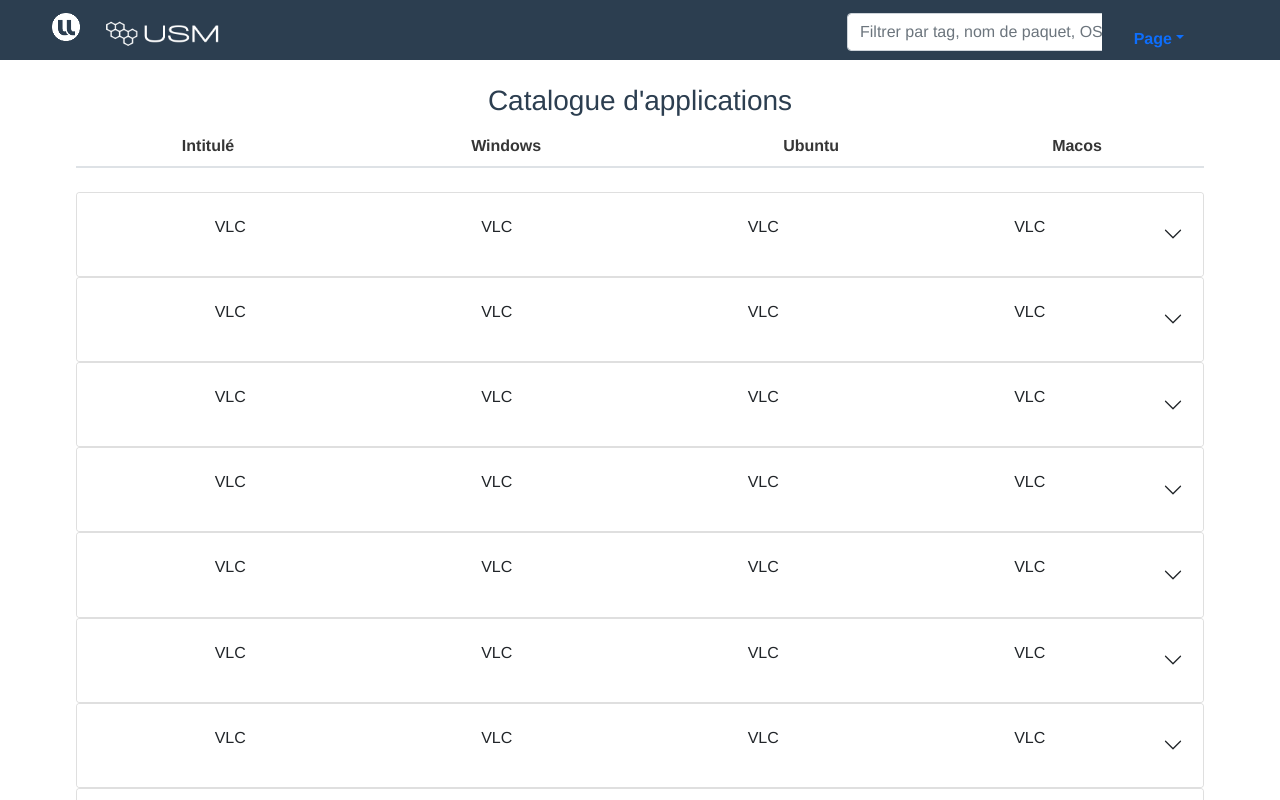
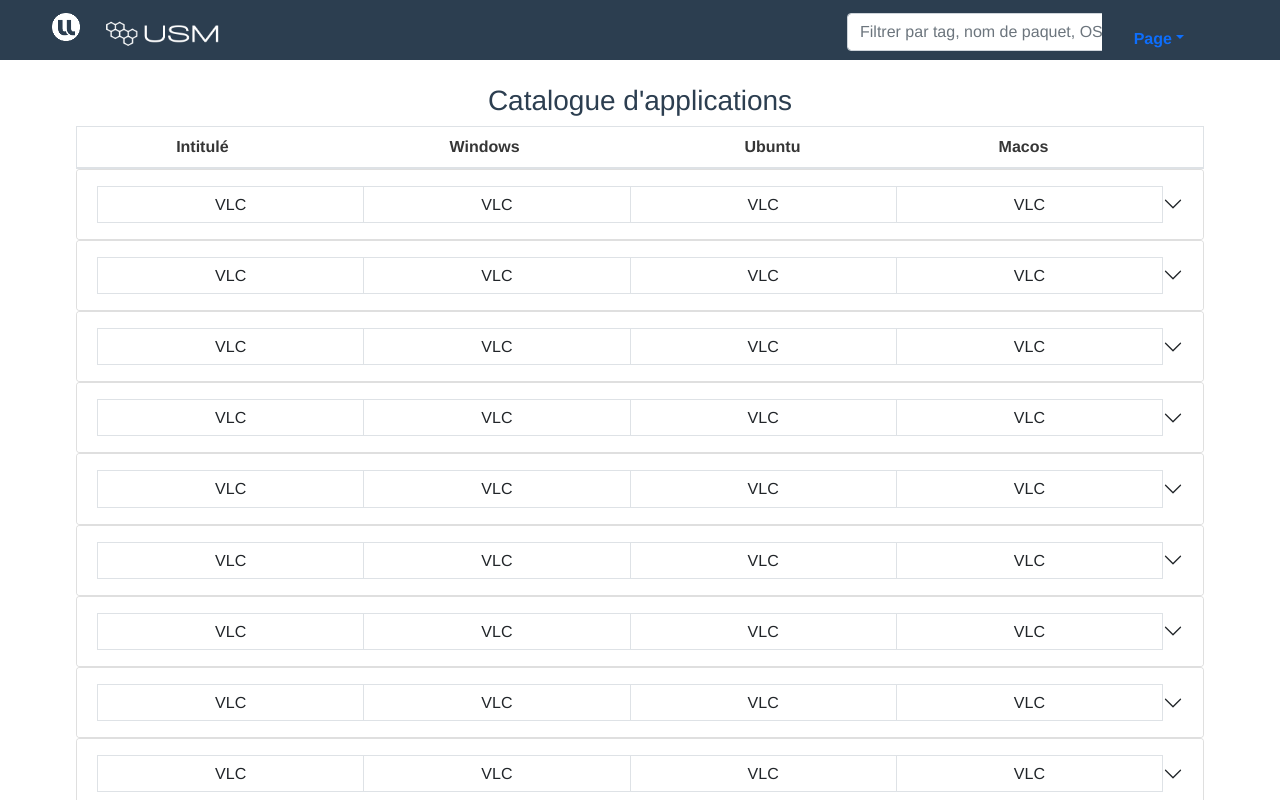
Before and after one commit to acai0/testsBootstrap, a Vue app: page /collapse in a window 1280 px wide. Shown: the top 800 px of the page. Built offline with nearby package versions, Linux system fonts and the light colour scheme.

Commit message:
alignement non réussi

```diff
--- a/public/index.html
+++ b/public/index.html
@@ -38,12 +38,6 @@
       integrity="sha384-MrcW6ZMFYlzcLA8Nl+NtUVF0sA7MsXsP1UyJoMp4YLEuNSfAP+JcXn/tWtIaxVXM"
       crossorigin="anonymous"
     ></script>
-
-    <script
-      src="https://cdn.jsdelivr.net/npm/popper.js@1.16.1/dist/umd/popper.min.js"
-      integrity="sha384-9/reFTGAW83EW2RDu2S0VKaIzap3H66lZH81PoYlFhbGU+6BZp6G7niu735Sk7lN"
-      crossorigin="anonymous"
-    ></script>
   </head>
   <body>
     <div id="app"></div>
--- a/src/views/Collapse.vue
+++ b/src/views/Collapse.vue
@@ -2,14 +2,14 @@
   <div class="container">
     <br />
     <h3>Catalogue d'applications</h3>
-
-    <table class="table">
+    <table class="table table-bordered">
       <thead>
         <tr>
           <th>Intitulé</th>
           <th>Windows</th>
           <th>Ubuntu</th>
           <th>Macos</th>
+          <th></th>
         </tr>
       </thead>
     </table>
@@ -28,7 +28,7 @@
               v-on:click="afficheTab()"
             >
               <!-- <strong>{{ index }} </strong> VLC -->
-              <table class="table table-borderless">
+              <table class="table table-bordered">
                 <tbody>
                   <tr>
                     <td>VLC</td>
@@ -60,9 +60,7 @@
 export default {
   data: function () {
     return {
-      tab: ` <h2>
-      Alice
-      </h2>`,
+      tab: "",
     };
   },
   mounted() {
@@ -83,11 +81,11 @@
                 <td>
                   <i
                     class="bi bi-windows"
-                    v-b-popover.hover.top="'Windows'"
+                    data-bs-toggle="tooltip" data-bs-placement="top" title="Windows"
                   ></i>
                 </td>
-                <td>chrome</td>
-                <td><i class="bi bi-unlock-fill" v-b-popover.hover.top="'Version maintenue'"/>102.0.5005.63</td>
+                <td>vlc</td>
+                <td><i class="bi bi-unlock-fill"  data-bs-toggle="tooltip" data-bs-placement="top" title="Version maintenue"/>102.0.5005.63</td>
                 <td><code>[--param --verbs]</code></td>
                 <td><code>present</code></td>
               </tr>
@@ -96,21 +94,21 @@
                 <td>
                   <i
                     class="bi bi-box2-fill"
-                    v-b-popover.hover.top="'Ubuntu'"
+                     data-bs-toggle="tooltip" data-bs-placement="top" title="Ubuntu/Debian"
                   ></i>
                 </td>
-                <td>chrome</td>
-                <td> <i class="bi bi-arrow-repeat" v-b-popover.hover.top="'Mise à jour automatique'"/>102.0.5005.63</td>
+                <td>vlc</td>
+                <td> <i class="bi bi-arrow-repeat"  data-bs-toggle="tooltip" data-bs-placement="top" title="Mise à jour automatique"/>102.0.5005.63</td>
                 <td></td>
                 <td><code>latest</code></td>
               </tr>
 
               <tr>
                 <td>
-                  <i class="bi bi-apple" v-b-popover.hover.top="'MacOS'"></i>
+                  <i class="bi bi-apple"  data-bs-toggle="tooltip" data-bs-placement="top" title="MacOS"></i>
                 </td>
-                <td>chrome</td>
-                <td> <i class="bi bi-lock-fill" v-b-popover.hover.top="'Version non maintenue'"/>102.0.5005.61</td>
+                <td>vlc</td>
+                <td> <i class="bi bi-lock-fill"  data-bs-toggle="tooltip" data-bs-placement="top" title="Version non maintenue"/>102.0.5005.61</td>
                 <td></td>
                 <td></td>
               </tr>
@@ -129,7 +127,11 @@
 thead,
 tbody {
   text-align: center;
-  overflow-y: auto;
-  position: relative;
+  padding: auto;
+}
+.table-bordered {
+  margin: auto;
+  padding: auto;
+  width: 100em/5;
 }
 </style>
```
Also changed, not shown: src/main.js (+7 -7 lines), 1 other file (tests, documents, lock files or other folders).
